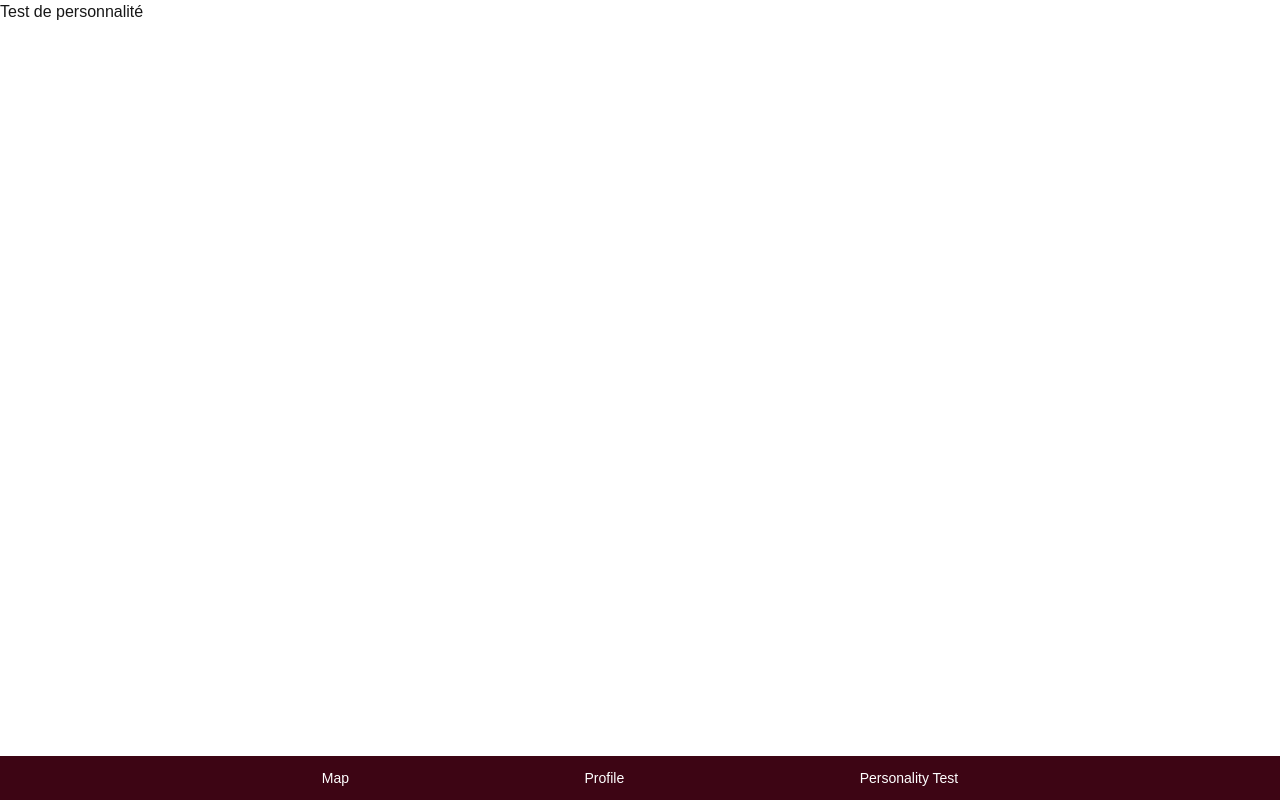
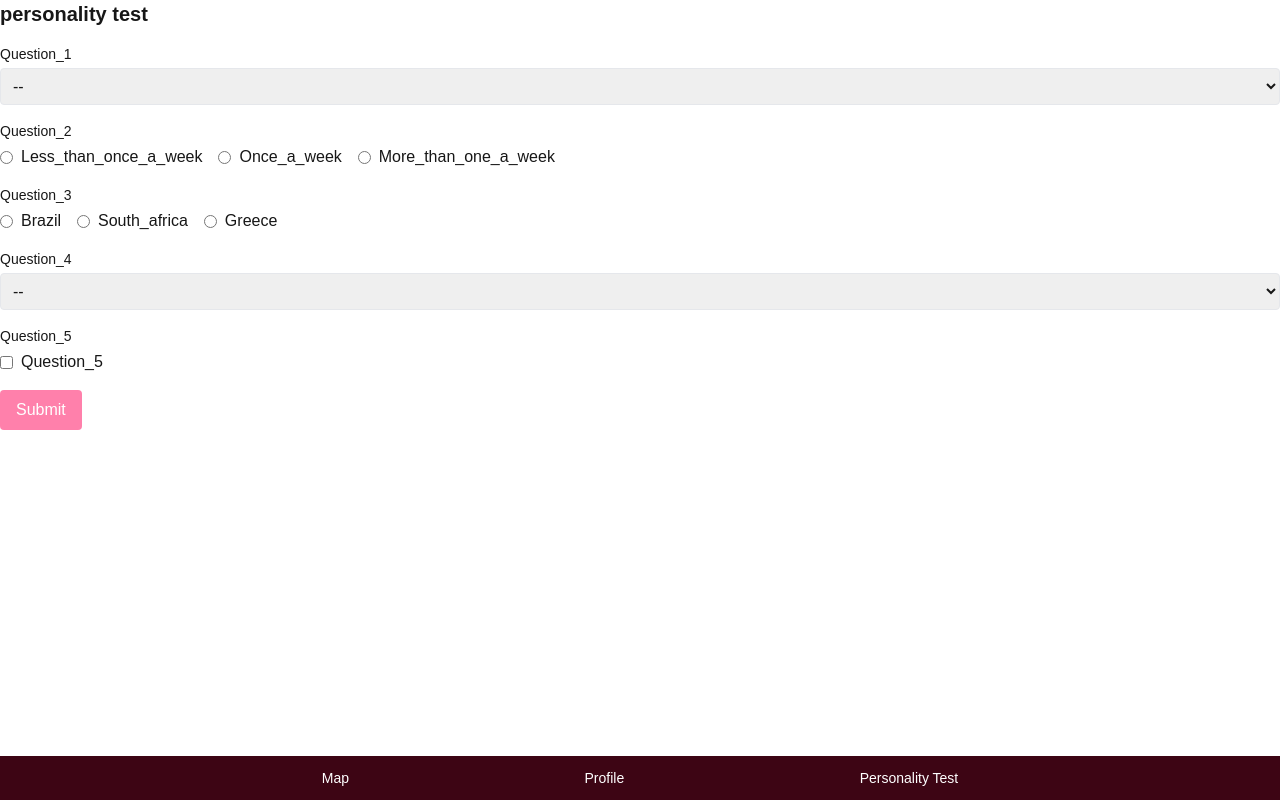
Before and after one commit to LolaHeurtevin/buddiz, a Next.js app: page /test in a window 1280 px wide. Built offline with nearby package versions, Linux system fonts and the light colour scheme.

Commit message:
Adding test personality test

```diff
--- a/src/app/test/page.js
+++ b/src/app/test/page.js
@@ -1,9 +1,15 @@
 "use client";
 
+import TestForm from "@/components/TestForm";
+import { useTranslation } from "react-i18next";
+
 export default function Test() {
+  const { t } = useTranslation();
+
   return (
     <div>
-      <h1>Test de personnalité</h1>
+      <h1 className="text-xl font-bold mb-4">{t("personality test")}</h1>
+      <TestForm></TestForm>
     </div>
   );
 }
--- /dev/null
+++ b/src/components/TestForm.js
@@ -0,0 +1,93 @@
+"use client";
+import { useState } from "react";
+import { useTranslation } from "react-i18next";
+import { capitalizeFirstLetter, toLowerIfKey } from "../lib/stringUtils";
+
+function DynamicForm({ fields = [], onSubmit }) {
+  const initialValues = fields.reduce((acc, f) => {
+    if (f.type === "checkbox") acc[f.id] = f.default || false;
+    else if (f.type === "radio") acc[f.id] = f.default ?? "";
+    else acc[f.id] = f.default ?? "";
+    return acc;
+  }, {});
+
+  const [values, setValues] = useState(initialValues);
+
+  function handleChange(id, value) {
+    setValues(prev => ({ ...prev, [id]: value }));
+  }
+
+  function handleSubmit(e) {
+    e.preventDefault();
+    if (onSubmit) onSubmit(values);
+  }
+
+  return (
+    <form onSubmit={handleSubmit} className="space-y-4">
+      {fields.map(field => (
+        <div key={field.id}>
+          <label className="block text-sm font-medium mb-1" htmlFor={field.id}>{capitalizeFirstLetter(toLowerIfKey(field.label))}</label>
+          {field.type === "text" && (
+            <input id={field.id} value={values[field.id]} onChange={e => handleChange(field.id, e.target.value)} className="border p-2 rounded w-full" />
+          )}
+
+          {field.type === "textarea" && (
+            <textarea id={field.id} value={values[field.id]} onChange={e => handleChange(field.id, e.target.value)} className="border p-2 rounded w-full" />
+          )}
+
+          {field.type === "select" && (
+            <select id={field.id} value={values[field.id]} onChange={e => handleChange(field.id, e.target.value)} className="border p-2 rounded w-full">
+              <option value="">--</option>
+              {field.options?.map(opt => (
+                <option key={opt.value ?? opt} value={opt.value ?? opt}>{capitalizeFirstLetter(toLowerIfKey(opt.label ?? opt))}</option>
+              ))}
+            </select>
+          )}
+
+          {field.type === "radio" && (
+            <div className="flex gap-4">
+              {field.options?.map(opt => (
+                <label key={opt.value ?? opt} className="flex items-center gap-2">
+                  <input type="radio" name={field.id} value={opt.value ?? opt} checked={values[field.id] === (opt.value ?? opt)} onChange={e => handleChange(field.id, e.target.value)} />
+                  <span>{capitalizeFirstLetter(toLowerIfKey(opt.label ?? opt))}</span>
+                </label>
+              ))}
+            </div>
+          )}
+
+          {field.type === "checkbox" && (
+            <label className="flex items-center gap-2">
+              <input type="checkbox" id={field.id} checked={values[field.id]} onChange={e => handleChange(field.id, e.target.checked)} />
+              <span>{capitalizeFirstLetter(toLowerIfKey(field.help ?? field.label))}</span>
+            </label>
+          )}
+        </div>
+      ))}
+
+      <div>
+        <button type="submit" className="px-4 py-2 bg-main-rose text-white rounded">Submit</button>
+      </div>
+    </form>
+  );
+}
+
+export default function TestForm() {
+  const { t } = useTranslation();
+  const sampleFields = [
+    { id: "question_1", label: t("question_1"), type: "select", options: [{ value: t("sports"), label: t("sports") }, { value: t("sewing"), label: t("sewing") }] },
+    { id: "question_2", label: t("question_2"), type: "radio", options: ["less than once a week", "once a week", "more than one a week"]  },
+    { id: "question_3", label: t("question_3"), type: "radio", options: [t("brazil"), t("south africa"), t("greece")] },
+    { id: "question_4", label: t("question_4"), type: "select", options: [{ value: t("rock"), label: t("rock") }, { value: t("pop"), label: t("pop") }] },
+    { id: "question_5", label: t("question_5"), type: "checkbox", options: [{ value: t("invisibility"), label: t("invisibility") }, { value: t("superstrenght"), label: t("superstrenght") }] },
+  ];
+
+  function handleSubmit(values) {
+    // For now, just log. Replace with fetch to API or state management.
+    console.log("Form values:", values);
+    alert("Submitted: " + JSON.stringify(values));
+  }
+
+  return (
+      <DynamicForm fields={sampleFields} onSubmit={handleSubmit} />
+  );
+}
```
